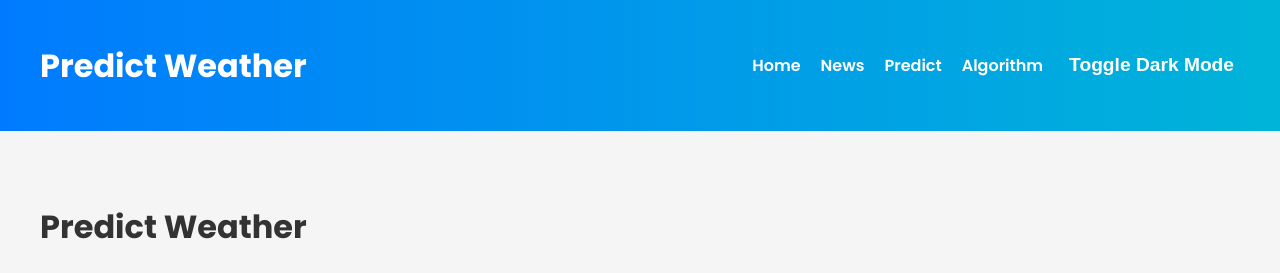
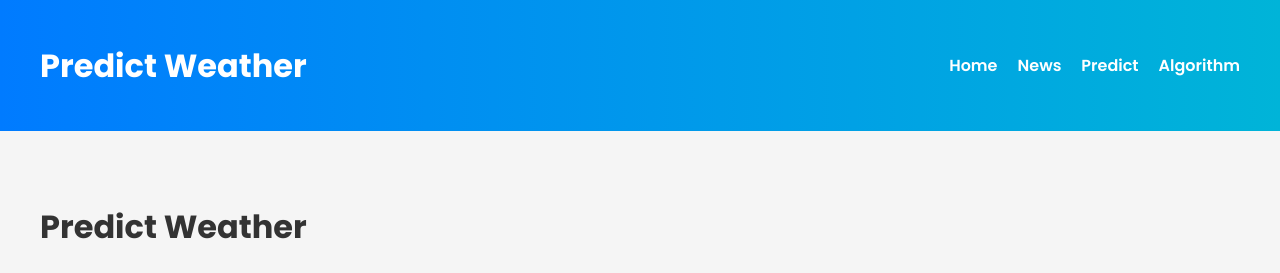
Before and after one commit to praful6342/weather_forecast, a Flask app: page /predict in a window 1280 px wide. Shown: the top 273 px of the page. Run offline with Flask 3, Linux system fonts and the light colour scheme.

Commit message:
Changes to be committed: 	modified:   app.log 	modified:   templates/algorithm.html 	modified:   templates/index.html 	modified:   templates/news.html 	modified:   templates/predict.html  Changes not staged for commit: 	modified:   app.log

```diff
--- a/templates/algorithm.html
+++ b/templates/algorithm.html
@@ -19,7 +19,7 @@
           <li class="nav-item"><a class="nav-link" href="{{ url_for('show_news') }}">News</a></li>
           <li class="nav-item"><a class="nav-link" href="{{ url_for('predict_weather') }}">Predict</a></li>
           <li class="nav-item active"><a class="nav-link" href="{{ url_for('show_algorithm') }}">Algorithm</a></li>
-          <li class="nav-item"><button class="nav-link" id="dark-mode-toggle">Toggle Dark Mode</button></li>
+          <!-- <li class="nav-item"><button class="nav-link" id="dark-mode-toggle">Toggle Dark Mode</button></li> -->
         </ul>
       </nav>
     </div>
--- a/templates/index.html
+++ b/templates/index.html
@@ -18,7 +18,7 @@
           <li class="nav-item"><a class="nav-link" href="{{ url_for('show_news') }}">News</a></li>
           <li class="nav-item"><a class="nav-link" href="{{ url_for('predict_weather') }}">Predict</a></li>
           <li class="nav-item active"><a class="nav-link" href="{{ url_for('show_algorithm') }}">Algorithm</a></li>
-          <li class="nav-item"><button class="nav-link" id="dark-mode-toggle">Toggle Dark Mode</button></li>
+          <!-- <li class="nav-item"><button class="nav-link" id="dark-mode-toggle">Toggle Dark Mode</button></li> -->
         </ul>
       </nav>
     </div>
--- a/templates/news.html
+++ b/templates/news.html
@@ -19,7 +19,7 @@
                     <li class="nav-item"><a class="nav-link" href="{{ url_for('show_news') }}">News</a></li>
                     <li class="nav-item"><a class="nav-link" href="{{ url_for('predict_weather') }}">Predict</a></li>
                     <li class="nav-item"><a class="nav-link" href="{{ url_for('show_algorithm') }}">Algorithm</a></li>
-                    <li class="nav-item"><button class="nav-link" id="dark-mode-toggle">Toggle Dark Mode</button></li>
+                    <!-- <li class="nav-item"><button class="nav-link" id="dark-mode-toggle">Toggle Dark Mode</button></li> -->
                 </ul>
             </nav>
         </div>
--- a/templates/predict.html
+++ b/templates/predict.html
@@ -19,7 +19,7 @@
           <li class="nav-item"><a class="nav-link" href="{{ url_for('show_news') }}">News</a></li>
           <li class="nav-item"><a class="nav-link" href="{{ url_for('predict_weather') }}">Predict</a></li>
           <li class="nav-item"><a class="nav-link" href="{{ url_for('show_algorithm') }}">Algorithm</a></li>
-          <li class="nav-item"><button class="nav-link" id="dark-mode-toggle">Toggle Dark Mode</button></li>
+          <!-- <li class="nav-item"><button class="nav-link" id="dark-mode-toggle">Toggle Dark Mode</button></li> -->
         </ul>
       </nav>
     </div>
```
Also changed, not shown: 1 other file.
